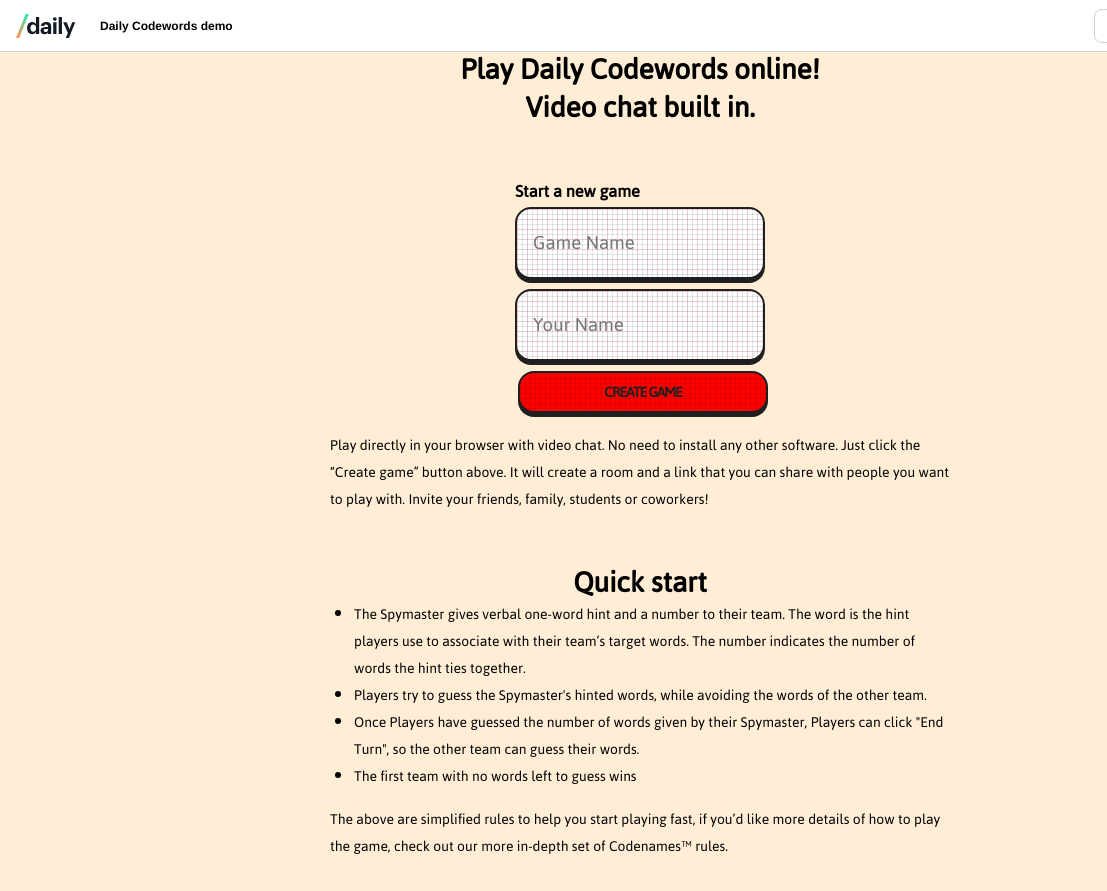
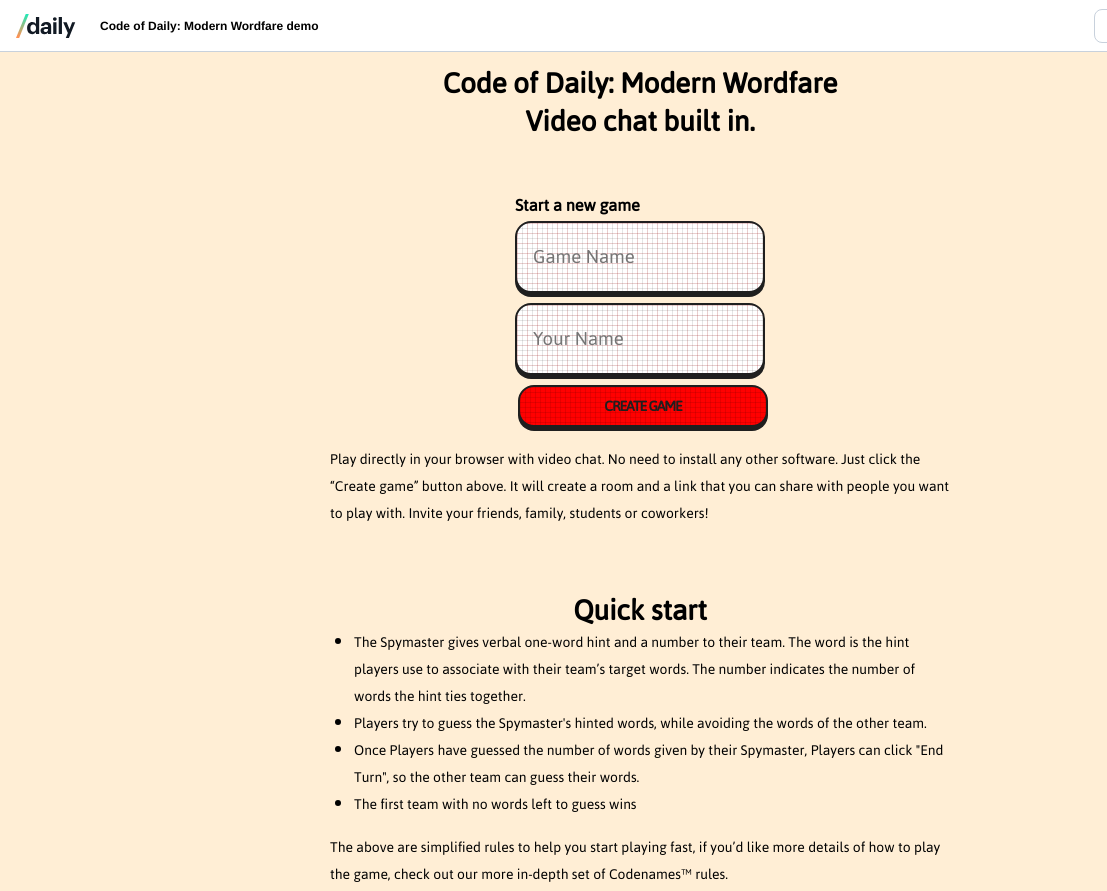
Before and after one commit to daily-demos/modern-wordfare, a website built with Parcel: page src/client/html/index.html in a window 1280 px wide. Shown: the top 891 px of the page, 0-1107 px from the left. Built offline with nearby package versions, Linux system fonts and the light colour scheme; files whose address does not match are found by name.

Commit message:
rename game

```diff
--- a/src/client/html/index.html
+++ b/src/client/html/index.html
@@ -13,7 +13,7 @@
     <link rel="stylesheet" type="text/css" href="style.css" />
     <link rel="shortcut icon" href="./assets/favicon.ico" />
 
-    <title>Daily Codewords</title>
+    <title>Code of Daily: Modern Wordfare</title>
   </head>
   <body>
     <header class="header">
@@ -24,7 +24,7 @@
           alt="Daily logo reads Daily"
         />
         <strong>
-          <p class="header-title">Daily Codewords demo</p>
+          <p class="header-title">Code of Daily: Modern Wordfare demo</p>
         </strong>
       </div>
       <div class="right-header">
@@ -109,7 +109,7 @@
         </div>
       </div>
       <div id="lobby">
-        <h2>Play Daily Codewords online! <br />Video chat built in.</h2>
+        <h2>Code of Daily: Modern Wordfare <br />Video chat built in.</h2>
         <form id="join-game-form" class="invisible">
           <h2>Join a game</h2>
           <input
--- a/src/client/html/style.css
+++ b/src/client/html/style.css
@@ -200,7 +200,7 @@ body {
 #lobby h2 {
   font-size: 32px;
   text-align: center;
-  margin-top: 50px;
+  margin-top: 64px;
   line-height: 38px;
   font-family: var(--font-family-headings);
 }
```
Also changed, not shown: README.md.
